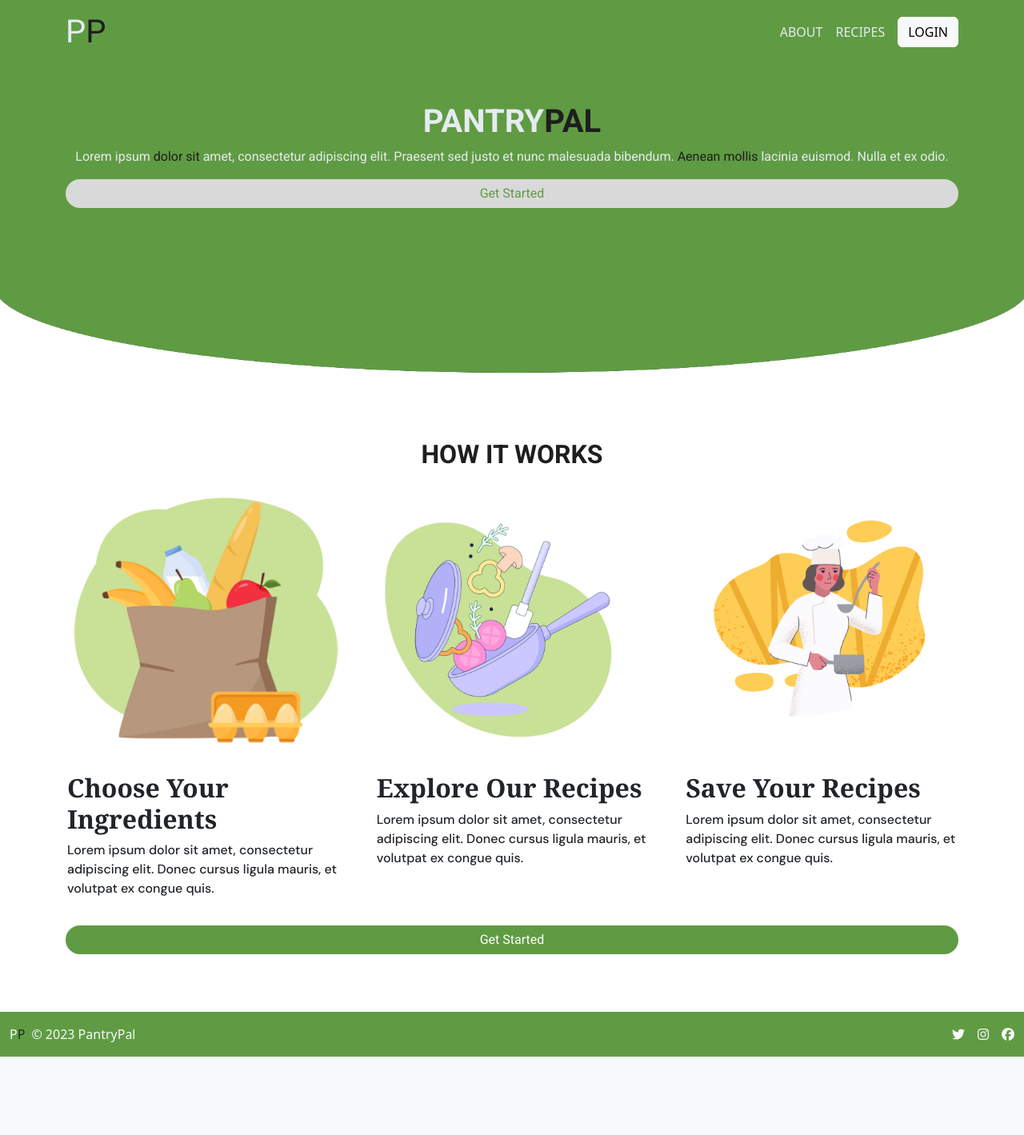
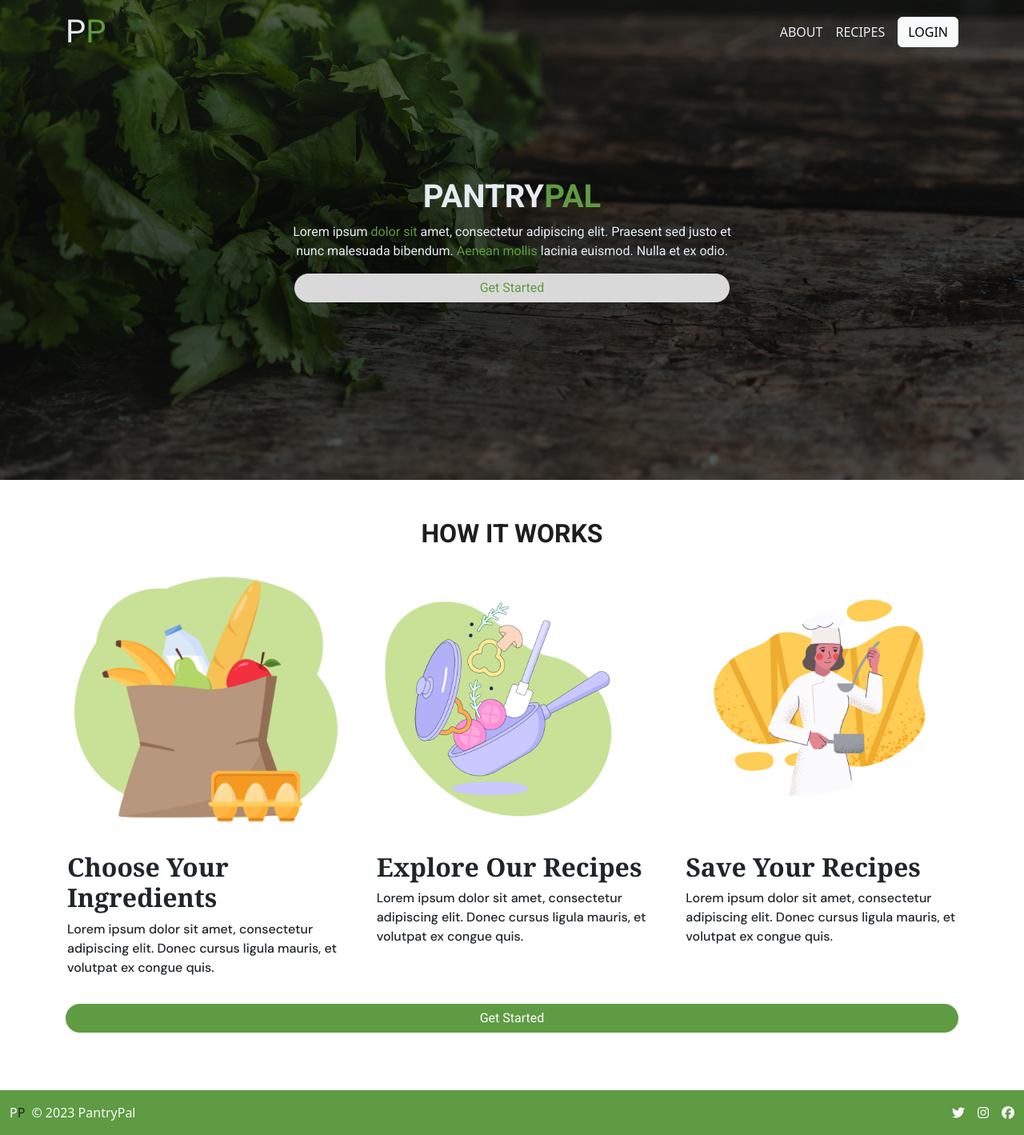
Before and after one commit to JustZeneric/RecipeSite, a PHP site: page / in a window 1280 px wide. Shown: the whole page at 80% size. Before the commit the page ends 1321 px from the top, so only its background shows below. Run offline with PHP 8.4, Linux system fonts and the light colour scheme; some libraries are stand-ins or nearby versions; some web fonts are replaced.

Commit message:
updated content

```diff
--- a/index.html
+++ b/index.html
@@ -27,7 +27,7 @@
 
 
 
-    <nav class="p-3 ps-0 pe-0">
+    <nav class="p-3 ps-0 pe-0 position-fixed w-100">
         <div class="container-fluid">
             <div class="container d-flex align-items-center justify-content-between">
                 <div class="container p-0">
@@ -83,11 +83,12 @@
     </nav>
 
     <section id="hero-section">
-        <div class="container-fluid p-5  m-0 hero-container">
-            <div class="container p-0 d-flex flex-column align-items-center justify-content-center">
+        <div class="container-fluid px-5  m-0 hero-container d-flex justify-content-center align-items-center">
+            <div class="container p-0 d-flex flex-column align-items-center justify-content-center" id="hero-text-container">
                 <div class="container p-0 text-center">
                     <h1 class="text-uppercase hero-title">Pantry<span>Pal</span></h1>
                 </div>
+                <div class="container">
                     <div class="container p-0 text-center">
                         <p class="hero-text">Lorem ipsum <span>dolor sit</span> amet, consectetur adipiscing elit. Praesent
                             sed justo et nunc malesuada bibendum. <span>Aenean mollis</span> lacinia euismod. Nulla et ex
@@ -99,7 +100,9 @@
                 </div>
 
             </div>
-        <img src="assets/green-shape.png" class="header-shape">
+
+        </div>
+
     </section>
 
     <section id="step-section">
--- a/styles.css
+++ b/styles.css
@@ -37,7 +37,7 @@ h5 {
 /* ==== Navbar ==== */
 
 nav {
-    background-color: var(--color-primary);
+
 }
 
 .burger-menu {
@@ -51,7 +51,7 @@ nav {
 }
 
 .nav-title span {
-    color: var(--color-black);
+    color: var(--color-primary);
 }
 
 .nav-item {
@@ -60,13 +60,22 @@ nav {
 }
 
 .nav-item:hover {
-    color: var(--color-black);
+    color: var(--color-primary);
 }
 
 /* ==== Hero Section ==== */
 
+#hero-section {
+    height: 75vh;
+    background-color: var(--color-primary);
+}
+
 .hero-container {
     background-color: var(--color-primary);
+    height: 100%;
+    background-image: url(/assets/hero-background.jpg);
+    background-size: cover;
+    background-position: center;
 }
 
 .header-shape {
@@ -83,7 +92,7 @@ nav {
 }
 
 .hero-title span {
-    color: var(--color-black);
+    color: var(--color-primary);
 }
 
 .hero-text {
@@ -93,7 +102,7 @@ nav {
 }
 
 .hero-text span {
-    color: var(--color-black);
+    color: var(--color-primary);
 }
 
 #hero-button {
@@ -174,6 +183,10 @@ nav {
     .card-text {
         text-align: center;
     }
+
+    #hero-text-container {
+        width: 75%;
+    }
 }
 
 /* Large devices (desktops, 992px and up) */
@@ -192,6 +205,10 @@ nav {
     .card-text {
         text-align: left;
     }
+
+    #hero-text-container {
+        width: 50%;
+    }
 }
 
 /* X-Large devices (large desktops, 1200px and up) */
```
Also changed, not shown: assets/black-bowl-with-salad-isolated-on-a-transparent-background-png.png, assets/hero-background.jpg (added). Lines whose indentation alone changed are shown as unchanged.
